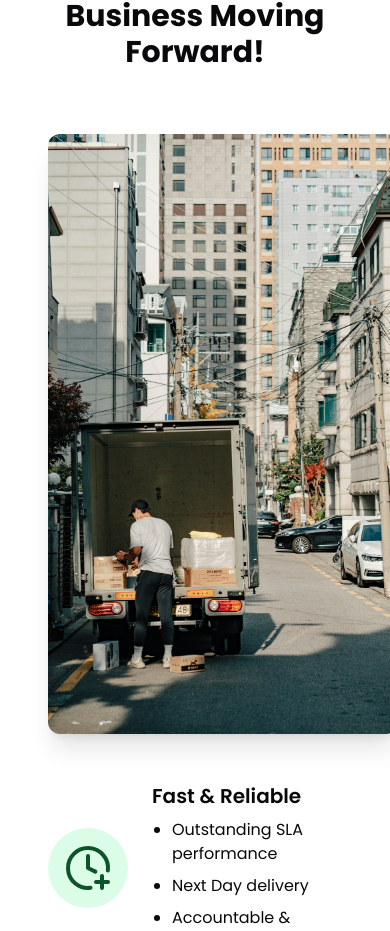
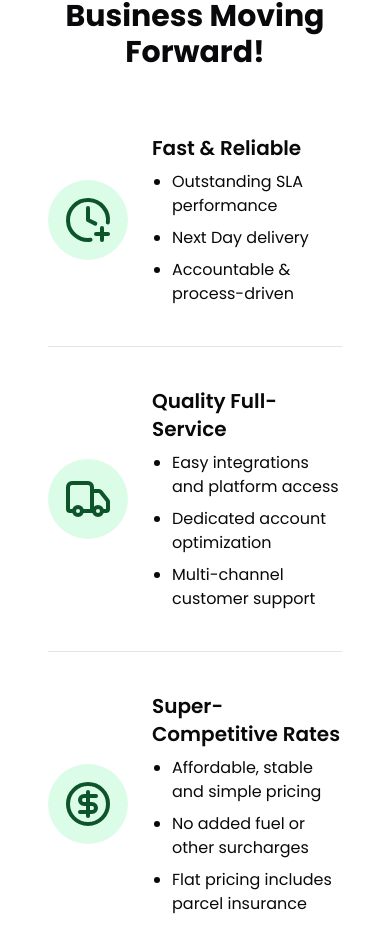
Before and after one commit to Rahulkaradwal/gglc, a Next.js app: page / in a window 390 px wide. Shown: the part 944-1875 px from the top of the page. Built offline with nearby package versions, Linux system fonts and the light colour scheme.

Commit message:
fix: responsiveness

```diff
--- a/components/home/features.tsx
+++ b/components/home/features.tsx
@@ -33,8 +33,8 @@ export default function Features() {
         We Keep Your Business Moving Forward!
       </h1>
 
-      <div className="flex flex-col lg:flex-row gap-12  w-full">
-        <div className="relative  w-[350px] h-[600px]">
+      <div className="flex flex-col  lg:flex-row gap-12  w-full">
+        <div className=" hidden lg:block relative   w-[350px] h-[600px]">
           <Image
             className="rounded-xl shadow-xl   object-cover"
             src="/delivery7.jpg"
--- a/components/home/home.tsx
+++ b/components/home/home.tsx
@@ -27,7 +27,7 @@ const Home = () => {
         </div>
 
         {/* Image */}
-        <div className="w-full  max-w-md mx-auto lg:mx-0">
+        <div className="w-full   max-w-md mx-auto lg:mx-0">
           <Image
             src="/home-bg.png"
             alt="hero"
```
